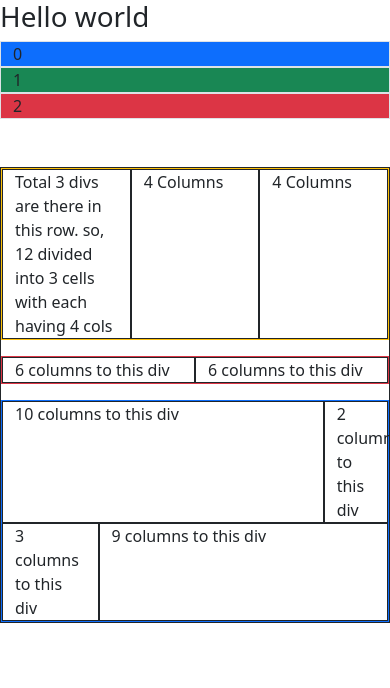
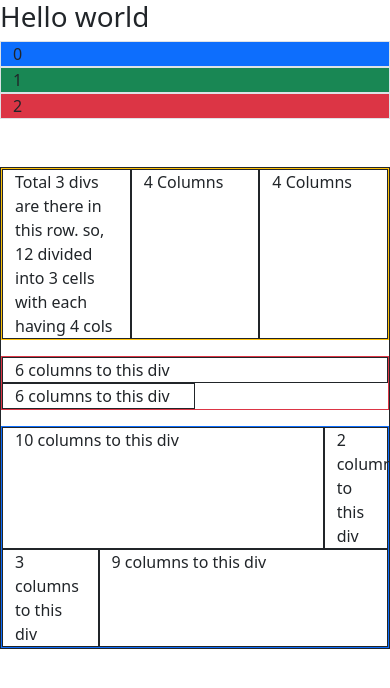
Before and after one commit to gautam-lathiya-simform/bootstrap_practice, a plain HTML site: page index.html in a window 390 px wide. Drawn offline with nearby package versions, Linux system fonts and the light colour scheme.

Commit message:
change: second row of the grid(col-md-6)

```diff
--- a/index.html
+++ b/index.html
@@ -41,7 +41,7 @@
         </div>
 
         <div class="row border border-danger">
-          <div class="col-6 border border-dark">
+          <div class="col-md-6 border border-dark">
             6 columns to this div
           </div>
           <div class="col-6 border border-dark">
```
